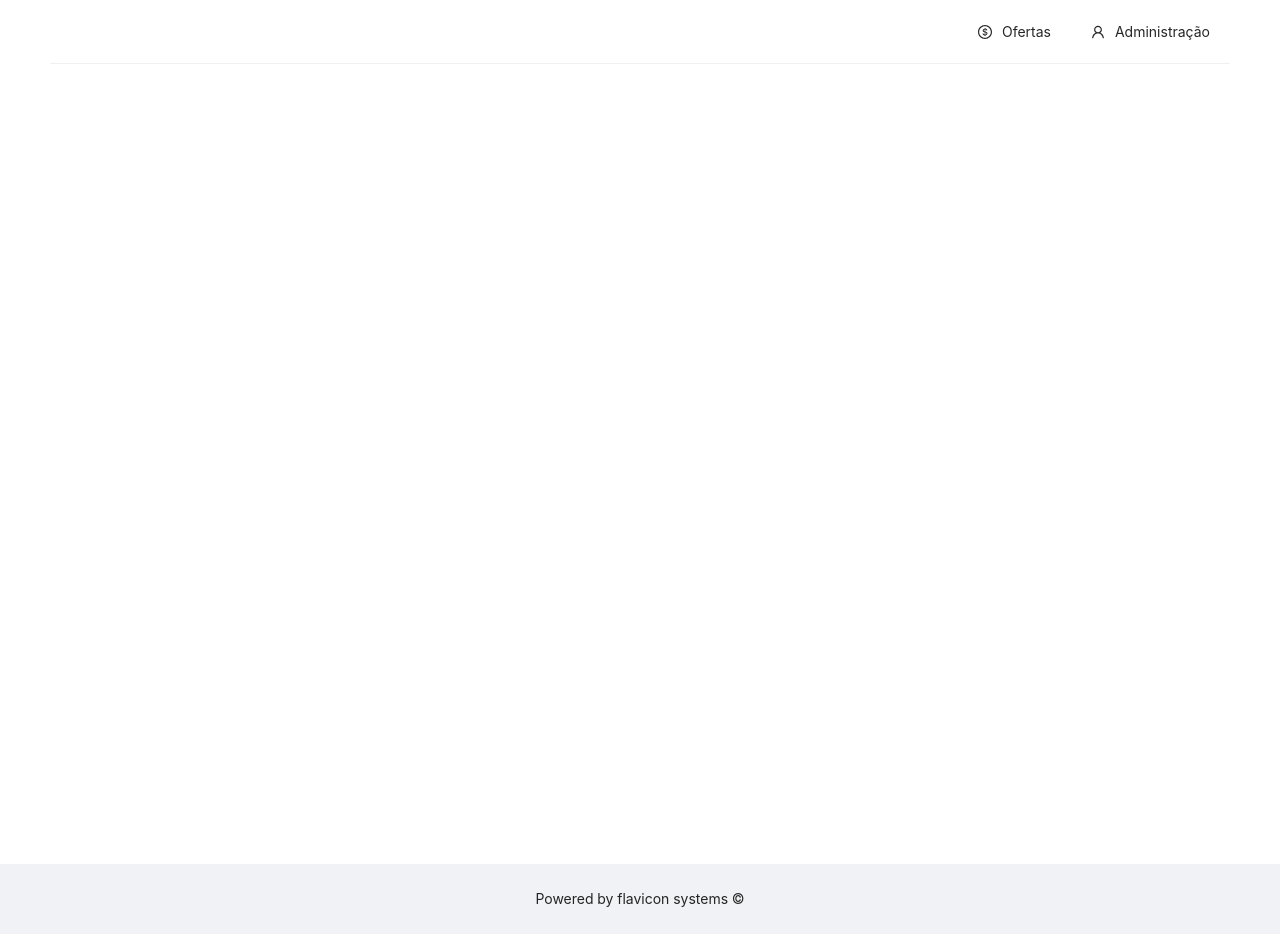
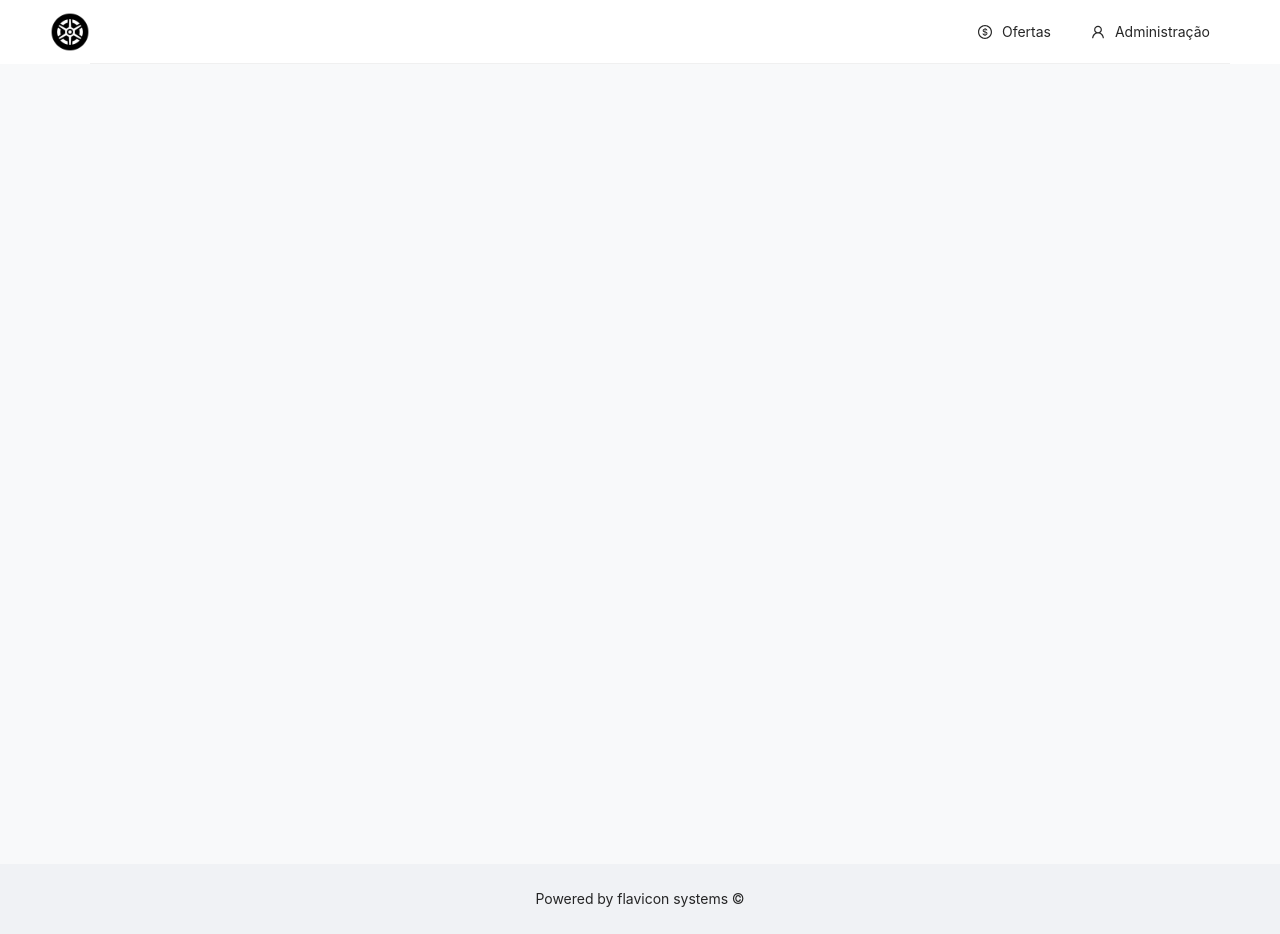
Before and after one commit to flavicon/cars-now, a React (Create React App) app: page / in a window 1280 px wide. Built offline with nearby package versions, Linux system fonts and the light colour scheme; no server answers; the database is empty.

Commit message:
edit page home

```diff
--- a/src/pages/Home/index.jsx
+++ b/src/pages/Home/index.jsx
@@ -1,10 +1,11 @@
 import { useNavigate, Outlet } from "react-router-dom";
 import { Menu, Layout } from "antd";
 import { DollarOutlined, UserOutlined } from "@ant-design/icons";
+import WheelIcon from "../../assets/icon-roda.png";
 
 const { Header, Footer, Content } = Layout;
 
-const menuStyles = { display: "flex", justifyContent: "end" };
+const menuStyles = { width: "100%", display: "flex", justifyContent: "end" };
 
 const Home = () => {
   let navigate = useNavigate();
@@ -17,8 +18,13 @@ const Home = () => {
           position: "fixed",
           zIndex: 1,
           width: "100%",
+          display: "flex",
+          justifyContent: "space-between",
         }}
       >
+        <div style={{ display: "flex", alignItems: "center" }}>
+          <img src={WheelIcon} alt="logo" width={40} height={40} />
+        </div>
         <Menu mode="horizontal" style={menuStyles}>
           <Menu.Item
             key="outlet"
@@ -40,7 +46,7 @@ const Home = () => {
         <Content
           style={{
             minHeight: "100vh",
-            backgroundColor: "white",
+            backgroundColor: "#F8F9FA",
             marginTop: 64,
           }}
         >
```
